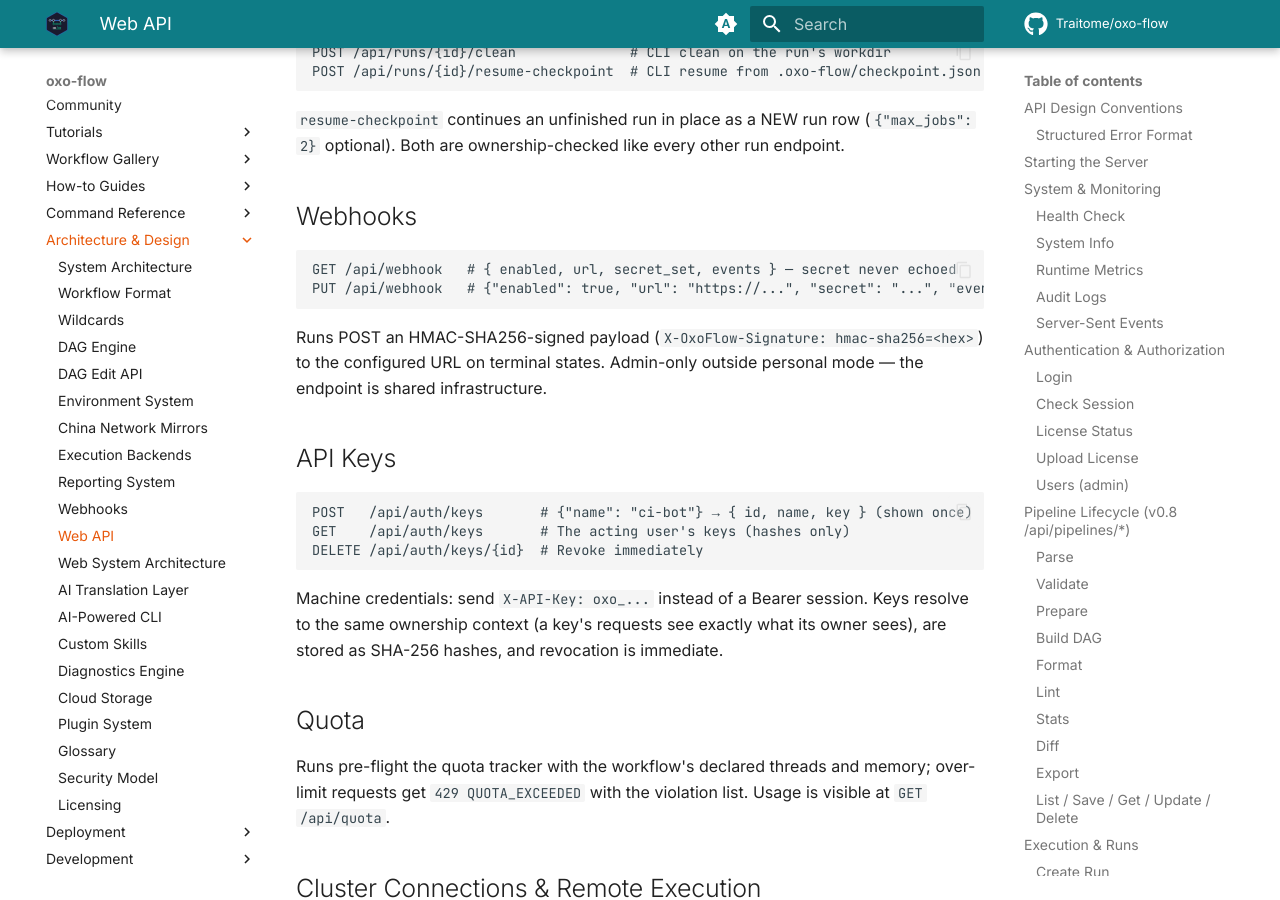
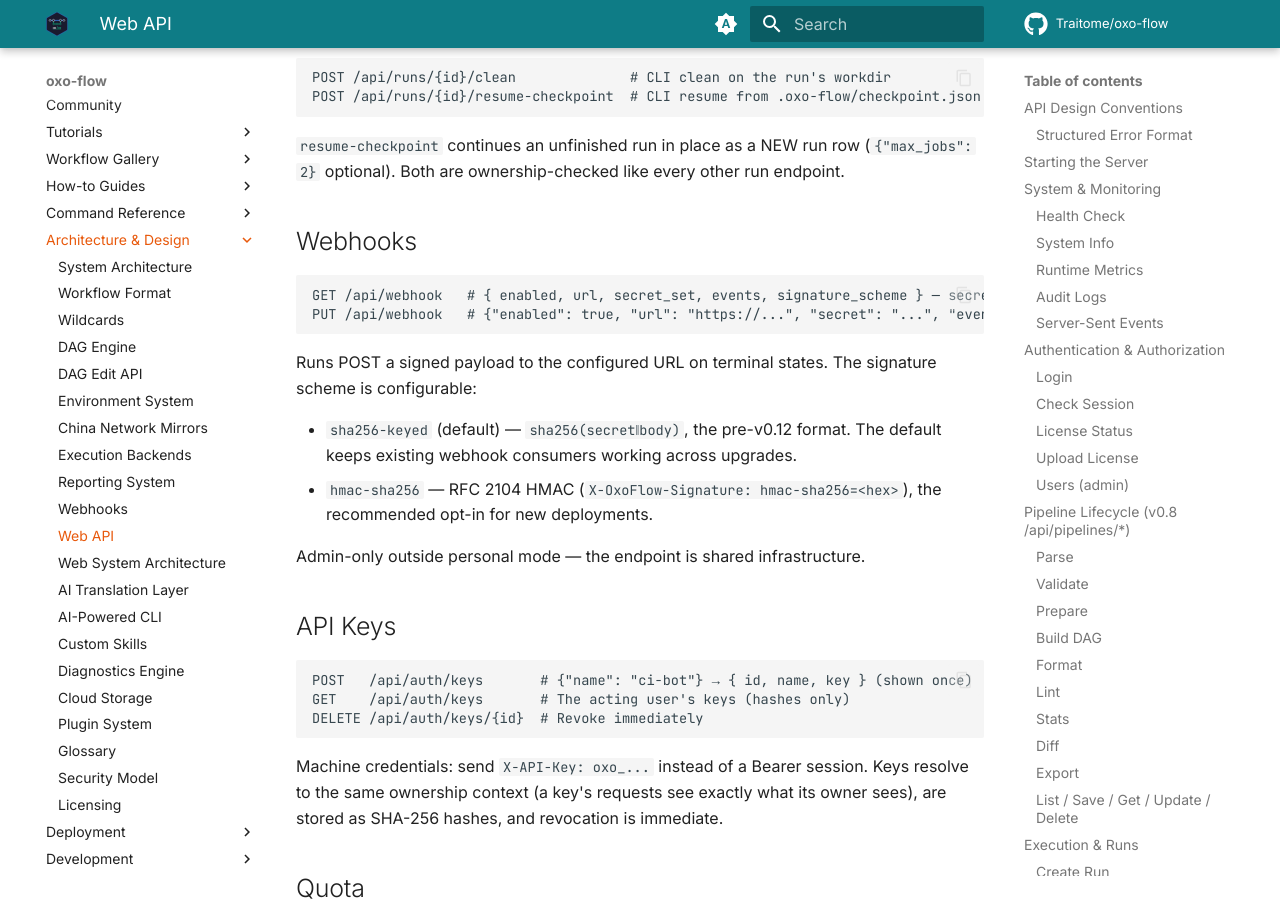
Before and after one commit to Traitome/oxo-flow, an MkDocs documentation site: the page built from docs/guide/src/reference/web-api.md, in a window 1280 px wide and 900 px high, scrolled down 11405 px. Built offline with MkDocs 1.6.1 and Material for MkDocs 9.7.7, drawn with Linux system fonts in a browser that asks for light colours; comment, search, counter and statistics services are not loaded; some of the changed text lies outside the part shown.

Commit message:
docs: webhook signature schemes, audit admin-only scope, retry/pause terminal guards

````diff
--- a/docs/guide/src/reference/web-api.md
+++ b/docs/guide/src/reference/web-api.md
@@ -69,7 +69,7 @@
 ```
 GET /api/audit?days=7
 ```
-Returns structured audit entries: `{ entries: [{ timestamp, user, action, resource, result }], days }`.
+Returns structured audit entries: `{ entries: [{ timestamp, user, action, resource, result }], days }`. **Team/hpc modes: admin-only** (the trail spans every user's actions; personal mode keeps the localhost trust model).
 
 ### Server-Sent Events
 ```
@@ -449,12 +449,18 @@
 ## Webhooks
 
 ```
-GET /api/webhook   # { enabled, url, secret_set, events } — secret never echoed
-PUT /api/webhook   # {"enabled": true, "url": "https://...", "secret": "...", "events": [...]}
+GET /api/webhook   # { enabled, url, secret_set, events, signature_scheme } — secret never echoed
+PUT /api/webhook   # {"enabled": true, "url": "https://...", "secret": "...", "events": [...], "signature_scheme": "..."}
 ```
-Runs POST an HMAC-SHA256-signed payload (`X-OxoFlow-Signature:
-hmac-sha256=<hex>`) to the configured URL on terminal states. Admin-only
-outside personal mode — the endpoint is shared infrastructure.
+Runs POST a signed payload to the configured URL on terminal states. The
+signature scheme is configurable:
+
+- `sha256-keyed` (default) — `sha256(secret‖body)`, the pre-v0.12 format.
+  The default keeps existing webhook consumers working across upgrades.
+- `hmac-sha256` — RFC 2104 HMAC (`X-OxoFlow-Signature: hmac-sha256=<hex>`),
+  the recommended opt-in for new deployments.
+
+Admin-only outside personal mode — the endpoint is shared infrastructure.
 
 ## API Keys
 
````
Also changed, not shown: docs/guide/src/how-to/deploy-modes.md (+2 -1 lines).
